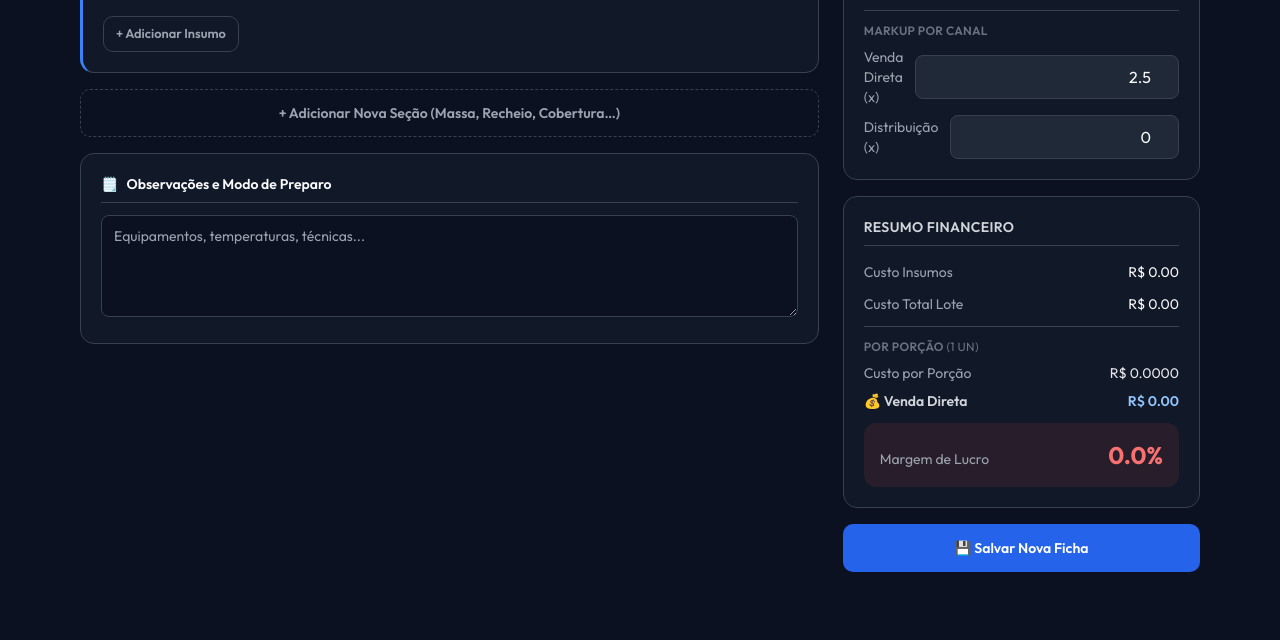
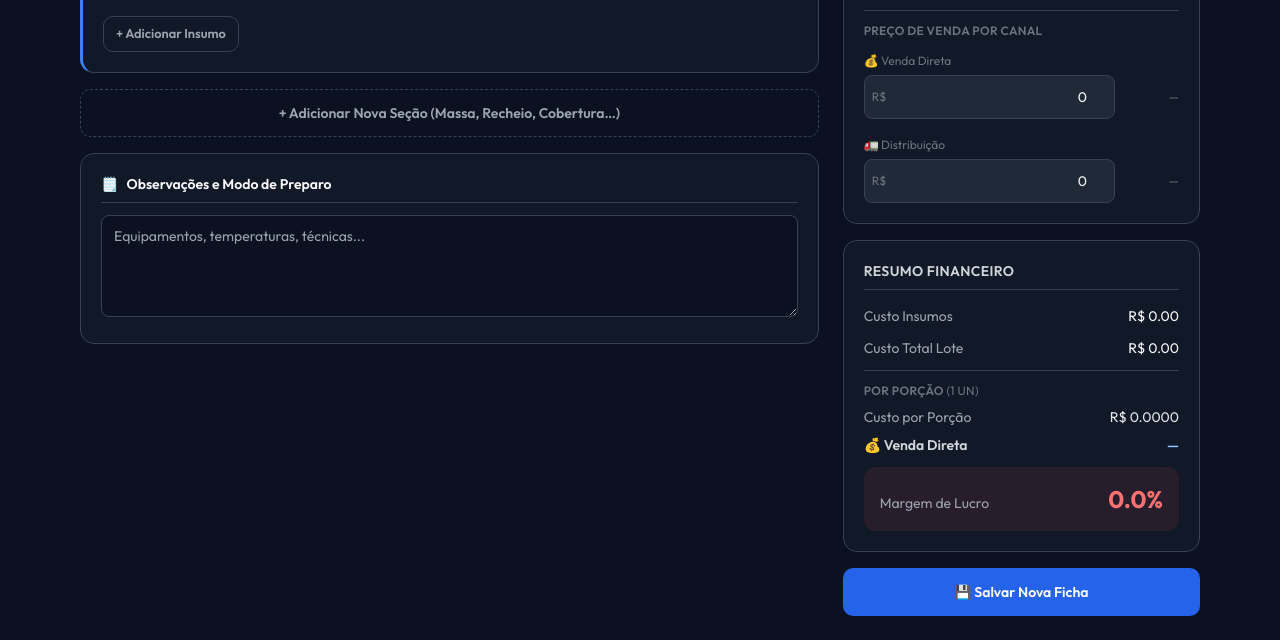
Before and after one commit to Admsmartfit/Smartfood2, a Python web app: template templates/ficha_tecnica.html in a window 1280 px wide. Shown: the part 565-1205 px from the top of the page. Before the commit the page ends 1137 px from the top, so only its background shows below. Run offline with Jinja, Linux system fonts and the light colour scheme; the template is opened without the code that fills it, so the values that code supplies are empty; some libraries are stand-ins or nearby versions.

Commit message:
atualize

```diff
--- a/templates/ficha_tecnica.html
+++ b/templates/ficha_tecnica.html
@@ -305,14 +305,30 @@
             <input type="number" x-model="margemMinima" step="1" min="0" class="w-28 text-right" />
           </div>
           <div class="border-t border-gray-700 pt-3 mt-1">
-            <p class="text-xs text-gray-500 mb-2 uppercase tracking-wide font-semibold">Markup por Canal</p>
-            <div class="flex justify-between items-center gap-3">
-              <label class="text-sm text-gray-400 flex-1">Venda Direta (x)</label>
-              <input type="number" x-model="markup" step="0.1" min="1" class="w-28 text-right" />
+            <p class="text-xs text-gray-500 mb-2 uppercase tracking-wide font-semibold">Preço de Venda por Canal</p>
+            <div class="space-y-1">
+              <label class="text-xs text-gray-500">💰 Venda Direta</label>
+              <div class="flex items-center gap-2">
+                <div class="relative flex-1">
+                  <span class="absolute left-2 top-1/2 -translate-y-1/2 text-gray-500 text-xs pointer-events-none">R$</span>
+                  <input type="number" x-model="precoVendaDesejado" step="0.01" min="0" placeholder="0,00"
+                         class="w-full pl-7 text-right text-sm" />
+                </div>
+                <span class="text-xs text-gray-500 whitespace-nowrap w-14 text-right"
+                      x-text="markupCalculado() > 0 ? 'x' + markupCalculado().toFixed(2) : '—'"></span>
+              </div>
             </div>
-            <div class="flex justify-between items-center gap-3 mt-2">
-              <label class="text-sm text-gray-400 flex-1">Distribuição (x)</label>
-              <input type="number" x-model="markupDistribuicao" step="0.1" min="0" placeholder="—" class="w-28 text-right" />
+            <div class="space-y-1 mt-3">
+              <label class="text-xs text-gray-500">🚛 Distribuição</label>
+              <div class="flex items-center gap-2">
+                <div class="relative flex-1">
+                  <span class="absolute left-2 top-1/2 -translate-y-1/2 text-gray-500 text-xs pointer-events-none">R$</span>
+                  <input type="number" x-model="precoDistribuicaoDesejado" step="0.01" min="0" placeholder="—"
+                         class="w-full pl-7 text-right text-sm" />
+                </div>
+                <span class="text-xs text-gray-500 whitespace-nowrap w-14 text-right"
+                      x-text="markupDistribuicaoCalculado() > 0 ? 'x' + markupDistribuicaoCalculado().toFixed(2) : '—'"></span>
+              </div>
             </div>
           </div>
         </div>
@@ -347,12 +363,18 @@
               <span class="text-gray-200" x-text="'R$ ' + costPerUnit().toFixed(4)"></span>
             </div>
             <div class="flex justify-between text-sm font-semibold">
-              <span class="text-gray-300">💰 Venda Direta</span>
-              <span class="text-blue-300" x-text="'R$ ' + pricePerUnit().toFixed(2)"></span>
+              <span class="text-gray-300">💰 Venda Direta
+                <span class="text-xs font-normal text-gray-500 ml-1"
+                      x-text="markupCalculado() > 0 ? '(x' + markupCalculado().toFixed(2) + ')' : ''"></span>
+              </span>
+              <span class="text-blue-300" x-text="pricePerUnit() > 0 ? 'R$ ' + pricePerUnit().toFixed(2) : '—'"></span>
             </div>
-            <template x-if="parseFloat(markupDistribuicao) > 0">
+            <template x-if="parseFloat(precoDistribuicaoDesejado) > 0">
               <div class="flex justify-between text-sm font-semibold">
-                <span class="text-gray-300">🚛 Distribuição</span>
+                <span class="text-gray-300">🚛 Distribuição
+                  <span class="text-xs font-normal text-gray-500 ml-1"
+                        x-text="'(x' + markupDistribuicaoCalculado().toFixed(2) + ')'"></span>
+                </span>
                 <span class="text-purple-300" x-text="'R$ ' + priceDistribuicao().toFixed(2)"></span>
               </div>
             </template>
@@ -401,18 +423,18 @@ function recipeEditor() {
     recipeId:     null,
     savedRecipes: _d.recipes,
 
-    recipeName:         '',
-    nameError:          false,
-    markup:             2.5,
-    margemMinima:       20,
-    laborCost:          0,
-    energyCost:         0,
-    observacoes:        '',
-    rendimentoUnidades:    1,
-    pesoPorcaoG:           0,
-    perdaDesidratacaoPct:  0,
-    markupDistribuicao:    0,
-    saving:                false,
+    recipeName:               '',
+    nameError:                false,
+    precoVendaDesejado:       0,
+    precoDistribuicaoDesejado: 0,
+    margemMinima:             20,
+    laborCost:                0,
+    energyCost:               0,
+    observacoes:              '',
+    rendimentoUnidades:       1,
+    pesoPorcaoG:              0,
+    perdaDesidratacaoPct:     0,
+    saving:                   false,
     sections:           [{ name: 'Massa', yield: 0, instrucoes: '', items: [] }],
 
     // ── Load existing recipe ──────────────────────────────────────
@@ -424,7 +446,6 @@ function recipeEditor() {
         const data = await r.json();
         this.recipeId           = data.id;
         this.recipeName         = data.recipeName;
-        this.markup             = data.markup;
         this.margemMinima       = data.margemMinima;
         this.laborCost          = data.laborCost;
         this.energyCost         = data.energyCost;
@@ -432,7 +453,6 @@ function recipeEditor() {
         this.rendimentoUnidades   = data.rendimentoUnidades || 1;
         this.pesoPorcaoG          = data.pesoPorcaoG || 0;
         this.perdaDesidratacaoPct = data.perdaDesidratacaoPct || 0;
-        this.markupDistribuicao   = data.markupDistribuicao || 0;
 
         // Carrega seções e converte qtds do banco (kg/L) para a unidade de tela salva (g/ml)
         this.sections = data.sections.map(sec => ({
@@ -459,6 +479,15 @@ function recipeEditor() {
             return { ...item, baseUnit: base, displayUnit: disp, qty: displayQty };
           }),
         }));
+
+        // Converte markup armazenado → preço por unidade para exibição
+        const cost  = this.totalCost();
+        const units = this._activeUnits();
+        this.precoVendaDesejado = cost > 0
+          ? parseFloat(data.markup || 1) * cost / (units || 1) : 0;
+        this.precoDistribuicaoDesejado = (cost > 0 && data.markupDistribuicao > 0)
+          ? parseFloat(data.markupDistribuicao) * cost / (units || 1) : 0;
+
         this.nameError = false;
         toast(`"${data.recipeName}" carregada`);
       } catch (err) {
@@ -467,10 +496,11 @@ function recipeEditor() {
     },
 
     newRecipe() {
-      this.recipeId = null; this.recipeName = ''; this.markup = 2.5;
+      this.recipeId = null; this.recipeName = '';
+      this.precoVendaDesejado = 0; this.precoDistribuicaoDesejado = 0;
       this.margemMinima = 20; this.laborCost = 0; this.energyCost = 0;
       this.observacoes = ''; this.rendimentoUnidades = 1; this.pesoPorcaoG = 0;
-      this.perdaDesidratacaoPct = 0; this.markupDistribuicao = 0;
+      this.perdaDesidratacaoPct = 0;
       this.sections = [{ name: 'Massa', yield: 0, instrucoes: '', items: [] }];
       this.nameError = false;
     },
@@ -628,8 +658,20 @@ function recipeEditor() {
       return this.totalIngCost() + parseFloat(this.laborCost || 0) + parseFloat(this.energyCost || 0);
     },
 
+    markupCalculado() {
+      const tc = this.totalCost();
+      const units = this._activeUnits() || 1;
+      return tc > 0 ? parseFloat(this.precoVendaDesejado || 0) * units / tc : 0;
+    },
+
+    markupDistribuicaoCalculado() {
+      const tc = this.totalCost();
+      const units = this._activeUnits() || 1;
+      return tc > 0 ? parseFloat(this.precoDistribuicaoDesejado || 0) * units / tc : 0;
+    },
+
     suggestedPrice() {
-      return this.totalCost() * parseFloat(this.markup || 1);
+      return parseFloat(this.precoVendaDesejado || 0) * (this._activeUnits() || 1);
     },
 
     profitMargin() {
@@ -643,12 +685,9 @@ function recipeEditor() {
         : (parseInt(this.rendimentoUnidades) || 1);
     },
 
-    costPerUnit()         { return this.totalCost()      / (this._activeUnits() || 1); },
-    pricePerUnit()        { return this.suggestedPrice() / (this._activeUnits() || 1); },
-    priceDistribuicao()   {
-      const md = parseFloat(this.markupDistribuicao) || 0;
-      return md > 0 ? this.totalCost() * md / (this._activeUnits() || 1) : 0;
-    },
+    costPerUnit()       { return this.totalCost() / (this._activeUnits() || 1); },
+    pricePerUnit()      { return parseFloat(this.precoVendaDesejado) || 0; },
+    priceDistribuicao() { return parseFloat(this.precoDistribuicaoDesejado) || 0; },
 
     // ── Salvar ────────────────────────────────────────────────────
     async saveRecipe() {
@@ -657,13 +696,14 @@ function recipeEditor() {
       }
       this.saving = true;
       const payload = {
-        recipeName: this.recipeName, markup: this.markup,
+        recipeName: this.recipeName,
+        markup:            this.markupCalculado(),
+        markupDistribuicao: this.markupDistribuicaoCalculado(),
         margemMinima: this.margemMinima, laborCost: this.laborCost,
         energyCost: this.energyCost, observacoes: this.observacoes,
         rendimentoUnidades:   this._activeUnits(),
         pesoPorcaoG:          parseFloat(this.pesoPorcaoG) || 0,
         perdaDesidratacaoPct: parseFloat(this.perdaDesidratacaoPct) || 0,
-        markupDistribuicao:   parseFloat(this.markupDistribuicao) || 0,
         // Banco recebe sempre kg/L; displayUnit preservado para reabrir corretamente
         sections: this.sections.map(sec => ({
           ...sec,
```
Also changed, not shown: templates/labels.html (+15 -6 lines), smartfood.db.
